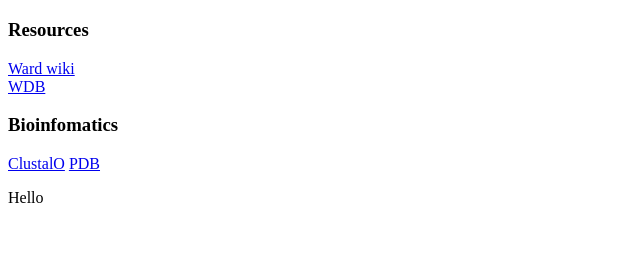
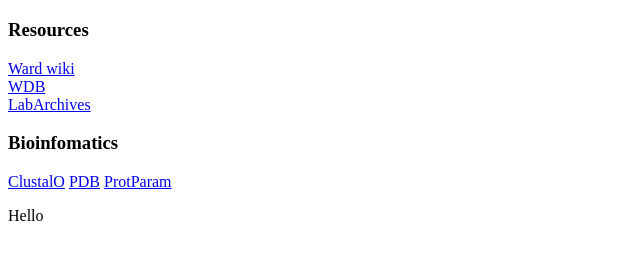
Before and after one commit to loehc2/s-loehc, a plain HTML site: page index.html in a window 1280 px wide. Shown: the part 61-320 px from the top of the page, without its empty margins (0-640 px from the left). Drawn offline with Linux system fonts and the light colour scheme.

Commit message:
Update index.html

```diff
--- a/index.html
+++ b/index.html
@@ -5,9 +5,11 @@
   <h3>Resources</h3>
 <a href="https://scrippsresearch.sharepoint.com/sites/WardLabWiki/SitePages/WardWikiHome.aspx">Ward wiki</a><br>
 <a href="https://wdb.scripps.edu/">WDB</a><br>
+  <a href="https://accounts.labarchives.com/login?return=https%3A%2F%2Fscheduler.labarchives.com%2Fschedule.php%3F">LabArchives</a>
   <h3>Bioinfomatics</h3>
   <a href="https://www.ebi.ac.uk/jdispatcher/">ClustalO</a>
   <a href="https://www.rcsb.org/">PDB</a>
+  <a href="https://web.expasy.org/protparam/">ProtParam</a>
 
 
 <p>Hello</p>
```
